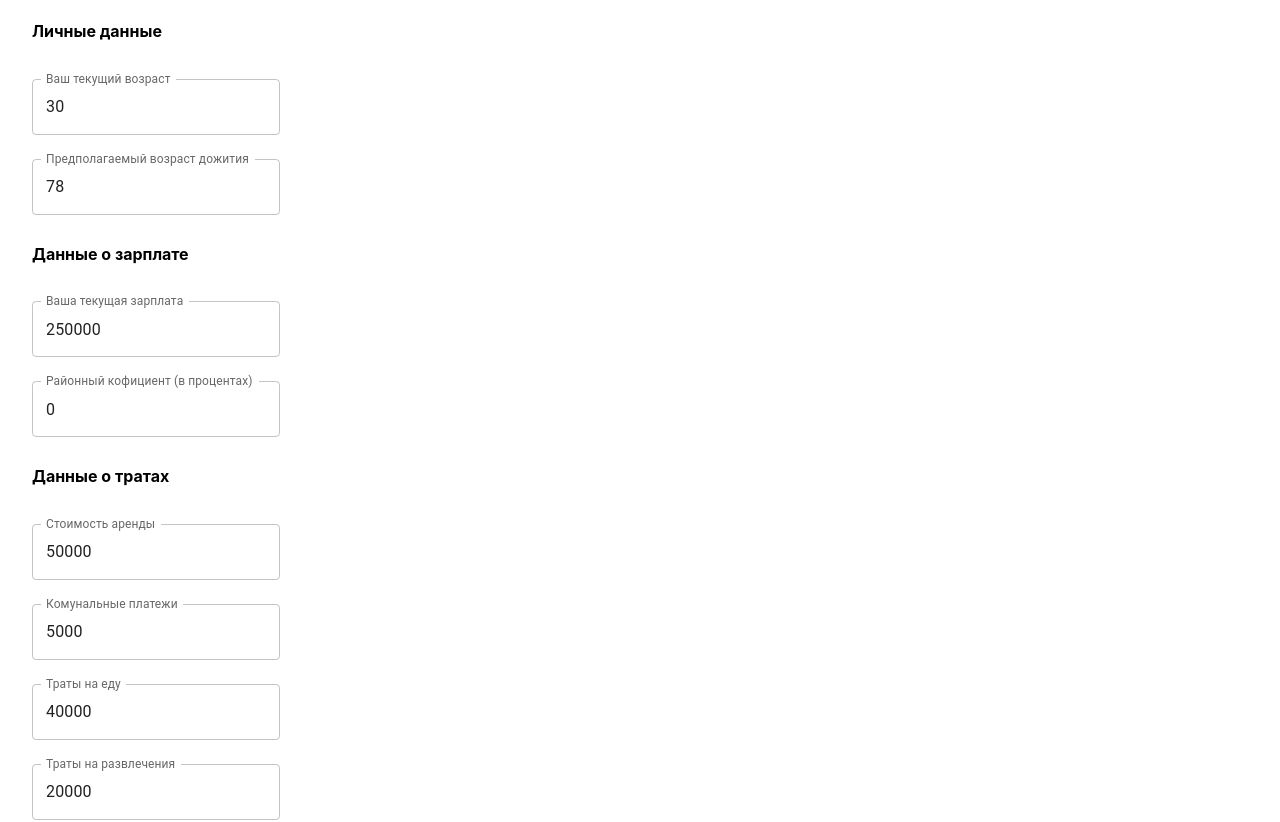
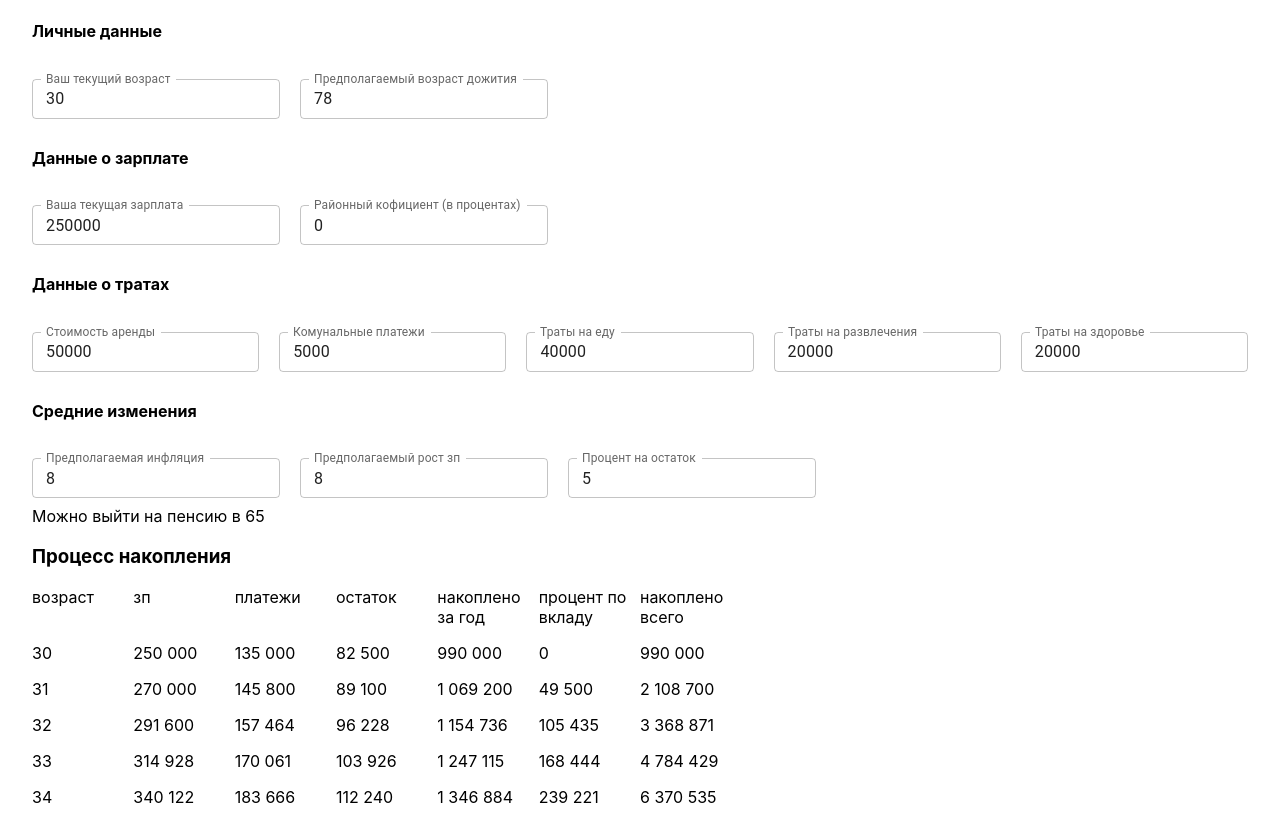
Before and after one commit to MazaiSerg/fire-calculator, a Next.js app: page / in a window 1280 px wide. Shown: the top 822 px of the page. Built offline with nearby package versions, Linux system fonts and the light colour scheme.

Commit message:
feat: display flex

```diff
--- a/components/calculation/Calculation.tsx
+++ b/components/calculation/Calculation.tsx
@@ -23,7 +23,7 @@ export function Calculation() {
 		<div>
 			<div>
 				<h4>Личные данные</h4>
-				<div>
+				<div style={{ display: 'flex', gap: '20px' }}>
 					<Input
 						label="Ваш текущий возраст"
 						setValue={setCurrentAge}
@@ -37,7 +37,7 @@ export function Calculation() {
 				</div>
 
 				<h4>Данные о зарплате</h4>
-				<div>
+				<div style={{ display: 'flex', gap: '20px' }}>
 					<Input
 						label="Ваша текущая зарплата"
 						setValue={setSalary}
@@ -51,7 +51,7 @@ export function Calculation() {
 				</div>
 
 				<h4>Данные о тратах</h4>
-				<div>
+				<div style={{ display: 'flex', gap: '20px' }}>
 					<Input
 						label="Стоимость аренды"
 						setValue={setMoneyRent}
@@ -76,7 +76,7 @@ export function Calculation() {
 				</div>
 
 				<h4>Средние изменения</h4>
-				<div>
+				<div style={{ display: 'flex', gap: '20px' }}>
 					<Input
 						label="Предполагаемая инфляция"
 						setValue={setInflation}
--- a/components/uikit/Input.tsx
+++ b/components/uikit/Input.tsx
@@ -20,6 +20,7 @@ export function Input({ label, value, setValue }: Props<number>) {
 				onChange={handleChange}
 				label={label}
 				margin="normal"
+				size="small"
 			/>
 		</div>
 	);
```
